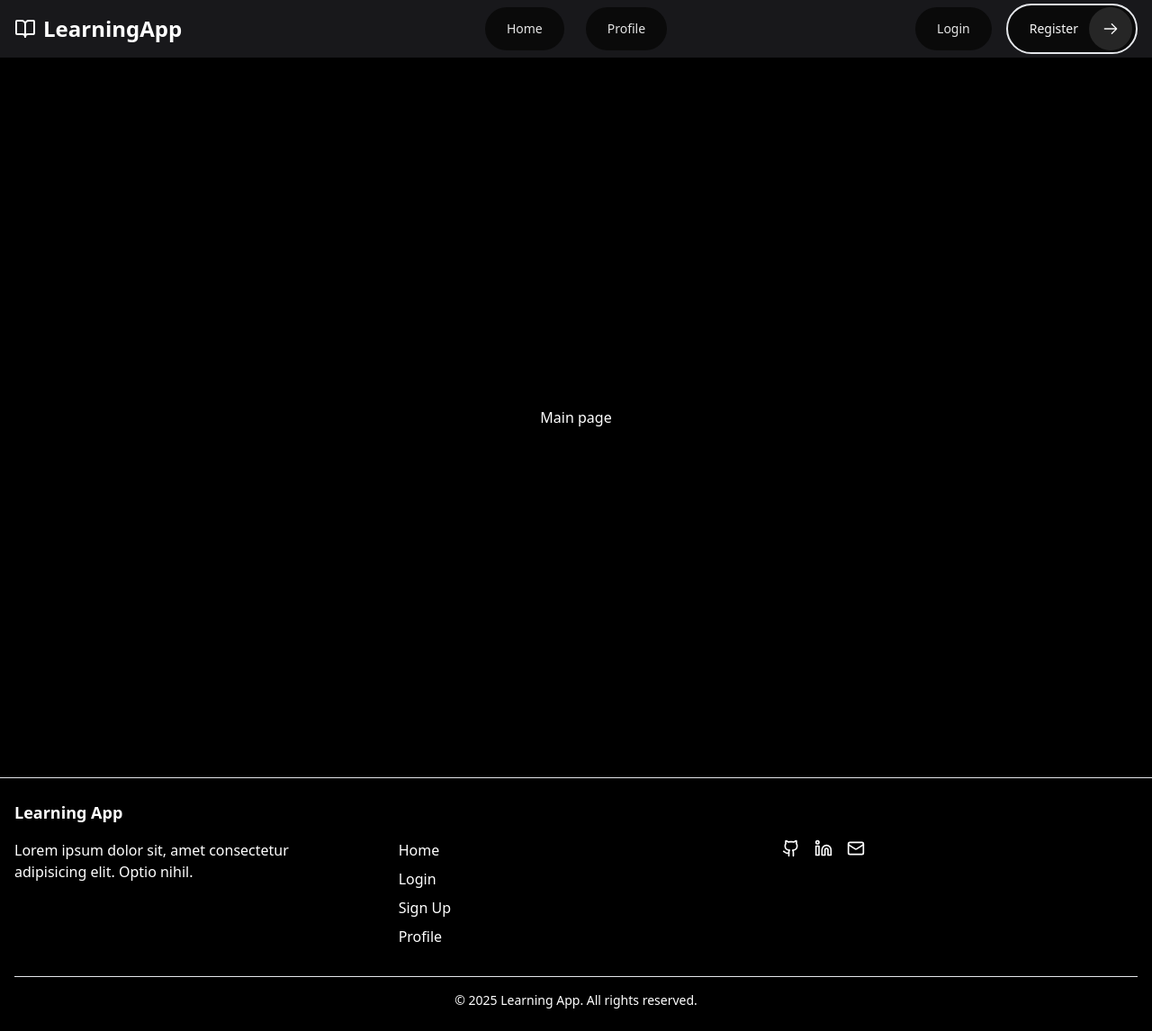
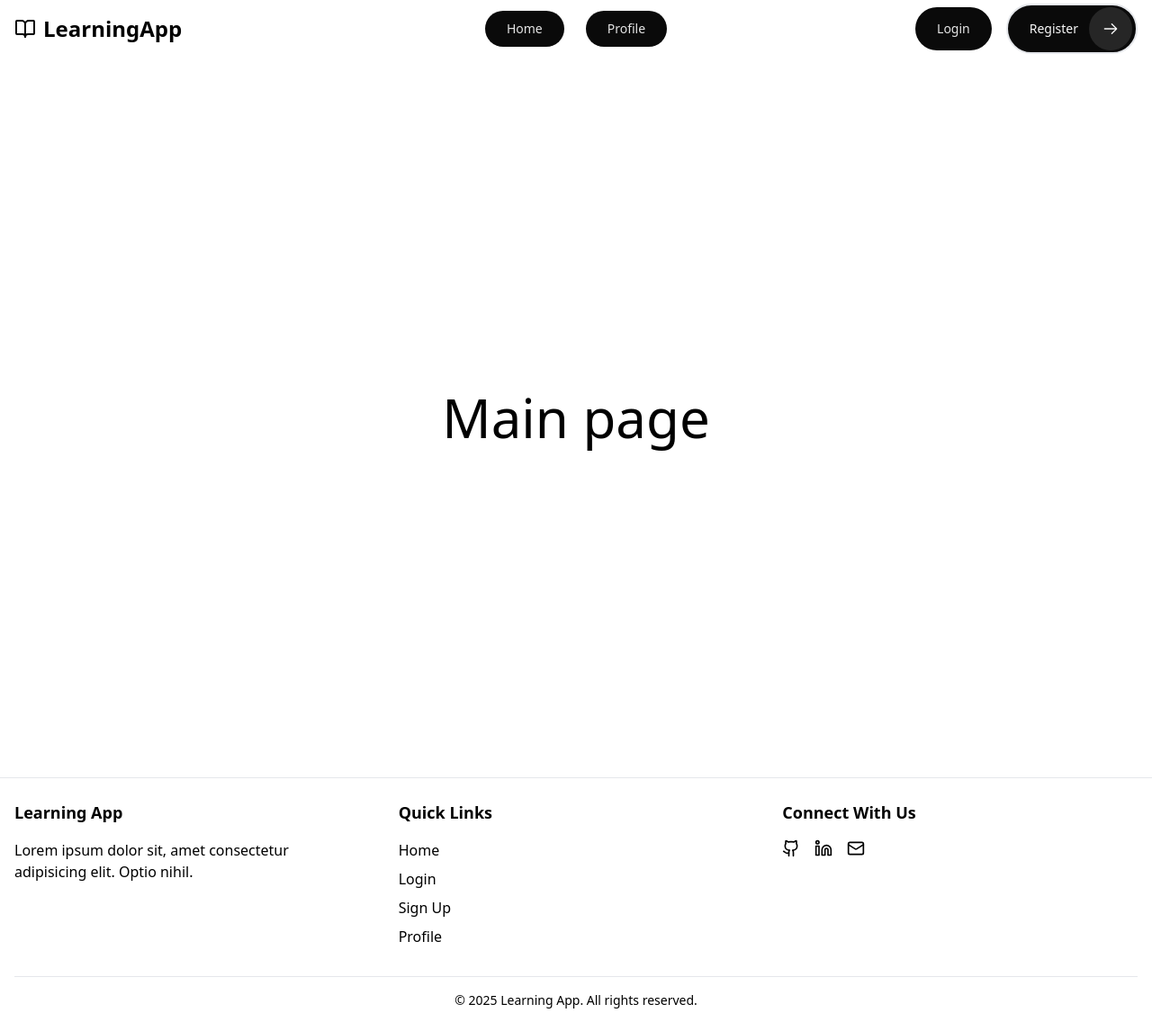
Before and after one commit to FilipElznic/LearningApp, a React (Vite) app in the folder Tailwind/Tailwind/: page / in a window 1280 px wide. Shown: the whole page at 90% size. Built offline with nearby package versions, Linux system fonts and the light colour scheme; no server answers.

Commit message:
Coloring and Home page

```diff
--- a/Tailwind/Tailwind/index.html
+++ b/Tailwind/Tailwind/index.html
@@ -4,7 +4,7 @@
     <meta charset="UTF-8" />
 
     <meta name="viewport" content="width=device-width, initial-scale=1.0" />
-    <title>Title</title>
+    <title>Learning App</title>
   </head>
   <body>
     <div id="root"></div>
--- a/Tailwind/Tailwind/src/App.jsx
+++ b/Tailwind/Tailwind/src/App.jsx
@@ -86,6 +86,7 @@ function App() {
             {/* Protected routes - require authentication */}
             <Route element={<ProtectedRoute />}>
               <Route path="/profile" element={<Profile />} />
+              <Route path="/main" element={<MainPage />} />
               {/* Add more protected routes here */}
             </Route>
 
--- a/Tailwind/Tailwind/src/Components/Footer.jsx
+++ b/Tailwind/Tailwind/src/Components/Footer.jsx
@@ -1,19 +1,19 @@
 import { Link } from "react-router-dom";
-import { Github, Twitter, Linkedin, Mail } from "lucide-react";
+import { Github, Linkedin, Mail } from "lucide-react";
 
 const Footer = () => {
   const currentYear = new Date().getFullYear();
 
   return (
-    <footer className="border-t bg-black px-4 py-6 w-full mt-auto">
+    <footer className="border-t bg-transparent px-4 py-6 w-full mt-auto">
       <div className="container mx-auto">
         <div className="grid grid-cols-1 md:grid-cols-3 gap-8">
           {/* Company Info */}
           <div>
-            <h3 className="text-lg font-semibold mb-4 text-white">
+            <h3 className="text-lg font-semibold mb-4 text-black">
               Learning App
             </h3>
-            <p className="text-white max-w-xs">
+            <p className="text-black max-w-xs">
               Lorem ipsum dolor sit, amet consectetur adipisicing elit. Optio
               nihil.
             </p>
@@ -26,7 +26,7 @@ const Footer = () => {
               <li>
                 <Link
                   to="/"
-                  className="text-white hover:text-blue-600 transition duration-200"
+                  className="text-black hover:text-blue-600 transition duration-200"
                 >
                   Home
                 </Link>
@@ -34,7 +34,7 @@ const Footer = () => {
               <li>
                 <Link
                   to="/login"
-                  className="text-white hover:text-blue-600 transition duration-200"
+                  className="text-black hover:text-blue-600 transition duration-200"
                 >
                   Login
                 </Link>
@@ -42,7 +42,7 @@ const Footer = () => {
               <li>
                 <Link
                   to="/signup"
-                  className="text-white hover:text-blue-600 transition duration-200"
+                  className="text-black hover:text-blue-600 transition duration-200"
                 >
                   Sign Up
                 </Link>
@@ -50,7 +50,7 @@ const Footer = () => {
               <li>
                 <Link
                   to="/profile"
-                  className="text-white hover:text-blue-600 transition duration-200"
+                  className="text-black hover:text-blue-600 transition duration-200"
                 >
                   Profile
                 </Link>
@@ -65,7 +65,7 @@ const Footer = () => {
               <a
                 href="https://github.com/FilipElznic"
                 aria-label="GitHub"
-                className="text-white hover:text-gray-900"
+                className="text-black hover:text-gray-900"
               >
                 <Github className="h-5 w-5" />
               </a>
@@ -73,14 +73,14 @@ const Footer = () => {
               <a
                 href="https://www.linkedin.com/in/filip-elznic/"
                 aria-label="LinkedIn"
-                className="text-white hover:text-gray-900"
+                className="text-black hover:text-gray-900"
               >
                 <Linkedin className="h-5 w-5" />
               </a>
               <a
                 href="elznicfilip@gmail.com"
                 aria-label="Email"
-                className="text-white hover:text-gray-900"
+                className="text-black hover:text-gray-900"
               >
                 <Mail className="h-5 w-5" />
               </a>
@@ -89,7 +89,7 @@ const Footer = () => {
         </div>
 
         {/* Copyright */}
-        <div className="mt-8 pt-4 border-t border-gray-200 text-center text-white text-sm">
+        <div className="mt-8 pt-4 border-t border-gray-200 text-center text-black text-sm">
           © {currentYear} Learning App. All rights reserved.
         </div>
       </div>
--- a/Tailwind/Tailwind/src/Components/Navbar.jsx
+++ b/Tailwind/Tailwind/src/Components/Navbar.jsx
@@ -5,7 +5,7 @@ import { Menu, X, BookOpen } from "lucide-react";
 
 const Navbar = () => {
   const [isMenuOpen, setIsMenuOpen] = useState(false);
-  const { user, logout } = useAuth();
+  const { user, signOut } = useAuth(); // Changed from logout to signOut
   const location = useLocation();
 
   const toggleMenu = () => {
@@ -18,7 +18,7 @@ const Navbar = () => {
 
   const handleLogout = async () => {
     try {
-      await logout();
+      await signOut(); // Use signOut from AuthContext
       closeMenu();
     } catch (error) {
       console.error("Logout failed:", error);
@@ -31,12 +31,12 @@ const Navbar = () => {
 
   return (
     <div>
-      <nav className="bg-zinc-900 p-4 w-full h-16 flex justify-between items-center">
+      <nav className="bg-transparent p-4 w-full h-16 flex justify-between items-center">
         {/* Left section - Logo */}
         <div className="w-1/3 h-full flex items-center">
-          <Link to="/" className="flex items-center space-x-2">
-            <span className="text-2xl font-bold text-white flex items-center">
-              <BookOpen className="h-6 w-6 mr-2 text-white" />
+          <Link to="/" className="flex items-center space-x-2  text-black">
+            <span className="text-2xl font-bold flex items-center">
+              <BookOpen className="h-6 w-6 mr-2" />
               <span>LearningApp</span>
             </span>
           </Link>
@@ -50,7 +50,7 @@ const Navbar = () => {
               "/"
             )}`}
           >
-            <button className="group relative inline-flex h-12 items-center justify-center overflow-hidden bg-neutral-950 px-6 font-medium text-neutral-200 rounded-full">
+            <button className="group relative inline-flex h-10 items-center justify-center overflow-hidden bg-neutral-950 px-6 font-medium text-neutral-200 rounded-full">
               <span>Home</span>
               <div className="absolute inset-0 flex h-full w-full justify-center [transform:skew(-12deg)_translateX(-100%)] group-hover:duration-1000 group-hover:[transform:skew(-12deg)_translateX(100%)]">
                 <div className="relative h-full w-8 bg-white/20"></div>
@@ -63,7 +63,7 @@ const Navbar = () => {
               "/profile"
             )}`}
           >
-            <button className="group relative inline-flex h-12 items-center justify-center overflow-hidden bg-neutral-950 px-6 font-medium text-neutral-200 rounded-full">
+            <button className="group relative inline-flex h-10 items-center justify-center overflow-hidden bg-neutral-950 px-6 font-medium text-neutral-200 rounded-full">
               <span>Profile</span>
               <div className="absolute inset-0 flex h-full w-full justify-center [transform:skew(-12deg)_translateX(-100%)] group-hover:duration-1000 group-hover:[transform:skew(-12deg)_translateX(100%)]">
                 <div className="relative h-full w-8 bg-white/20"></div>
@@ -80,7 +80,7 @@ const Navbar = () => {
               className="group border-2 relative inline-flex h-12 items-center justify-center rounded-full bg-neutral-950 py-1 pl-6 pr-14 font-medium text-neutral-50"
             >
               <span className="z-10 pr-2">Sign out</span>
-              <div className="absolute right-1 inline-flex h-12 w-12 items-center justify-end rounded-full bg-red-0 transition-[width] group-hover:w-[calc(100%-8px)]">
+              <div className="absolute right-1 inline-flex h-10 w-12 items-center justify-end rounded-full bg-red-900 transition-[width] group-hover:w-[calc(100%-8px)]">
                 <div className="mr-3.5 flex items-center justify-center">
                   <svg
                     width="15"
--- /dev/null
+++ b/Tailwind/Tailwind/src/pages/HomePage.jsx
@@ -0,0 +1,17 @@
+function HomePage() {
+  return (
+    <div className="flex flex-col items-center justify-center h-screen bg-gray-100">
+      <h1 className="text-4xl font-bold text-blue-600">
+        Welcome to My Website
+      </h1>
+      <p className="mt-4 text-lg text-gray-700">
+        This is a simple homepage using Tailwind CSS.
+      </p>
+      <button className="mt-6 px-4 py-2 bg-blue-500 text-white rounded hover:bg-blue-600">
+        Get Started
+      </button>
+    </div>
+  );
+}
+
+export default HomePage;
--- a/Tailwind/Tailwind/src/pages/MainPage.jsx
+++ b/Tailwind/Tailwind/src/pages/MainPage.jsx
@@ -1,7 +1,7 @@
 function MainPage() {
   return (
-    <div className="h-screen bg-black flex items-center justify-center">
-      <h1 className="text-white bg-black">Main page</h1>
+    <div className="h-screen bg-transparent flex items-center justify-center">
+      <h1 className="text-black text-6xl">Main page</h1>
     </div>
   );
 }
```
